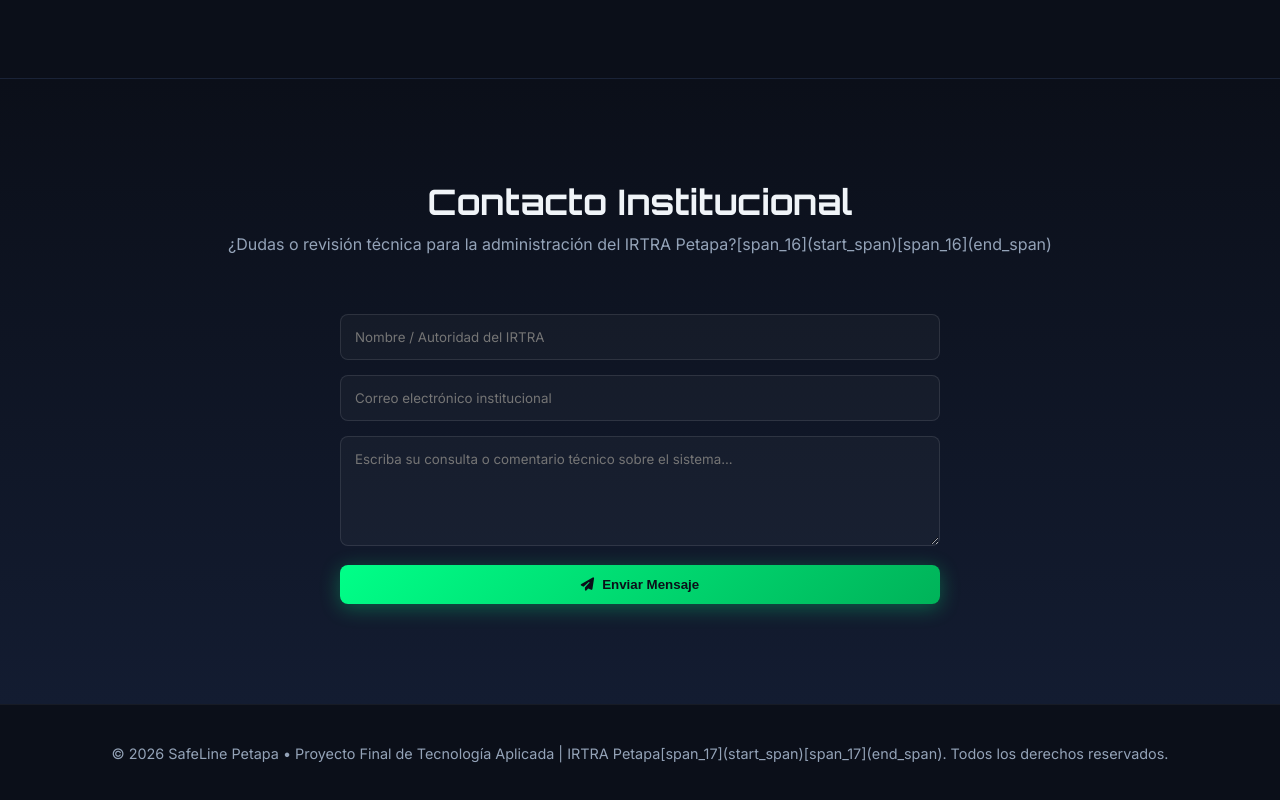
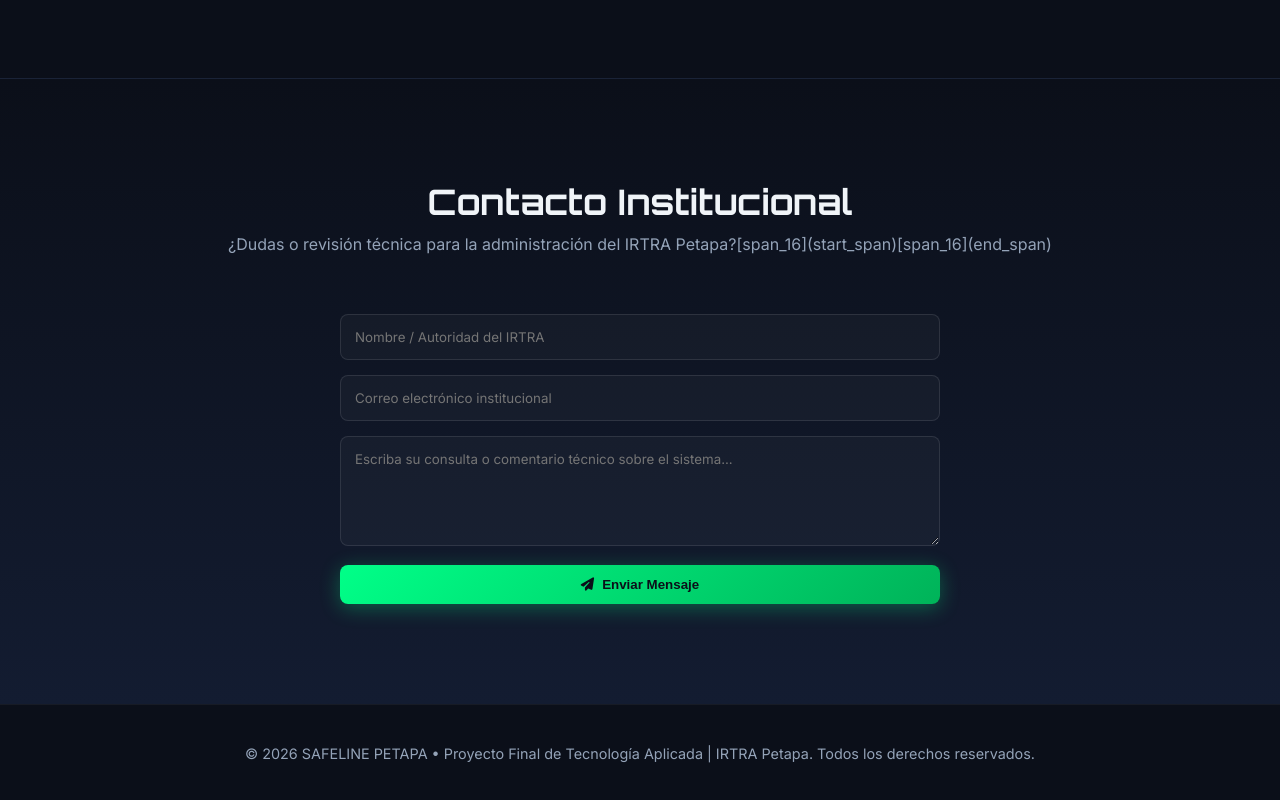
Before and after one commit to jcbs291208-dot/PROYECTOFINALTICS_BARREDA_MURALLES_PEREZ_SAFELINEPETAPA, a plain HTML site: page index.html in a window 1280 px wide. Shown: the part 3530-4330 px from the top of the page. Drawn offline with Linux system fonts and the light colour scheme.

Commit message:
index.html

```diff
--- a/index.html
+++ b/index.html
@@ -651,7 +651,7 @@
 
     <!-- FOOTER -->
     <footer>
-        <p>&copy; 2026 SafeLine Petapa • Proyecto Final de Tecnología Aplicada | IRTRA Petapa[span_17](start_span)[span_17](end_span). Todos los derechos reservados.</p>
+        <p>&copy; 2026 SAFELINE PETAPA • Proyecto Final de Tecnología Aplicada | IRTRA Petapa. Todos los derechos reservados.</p>
     </footer>
 
 </body>
```
